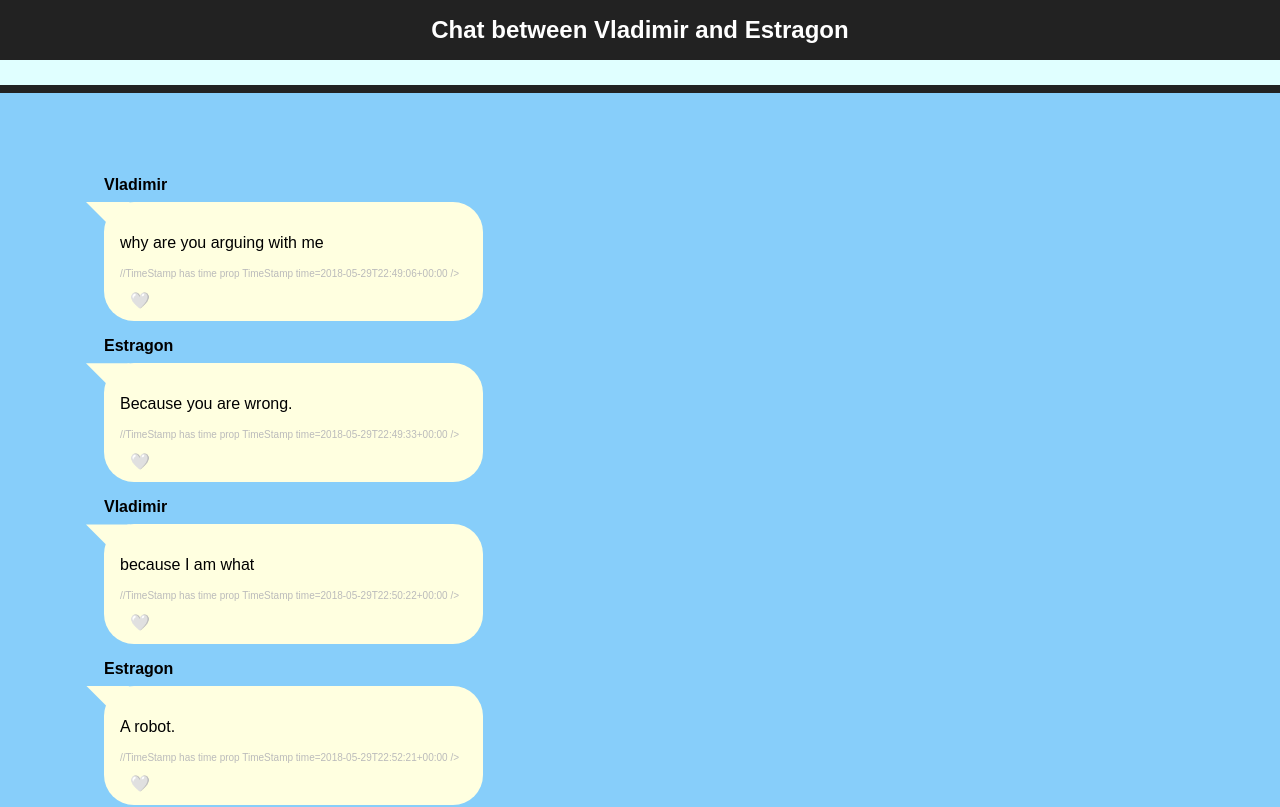
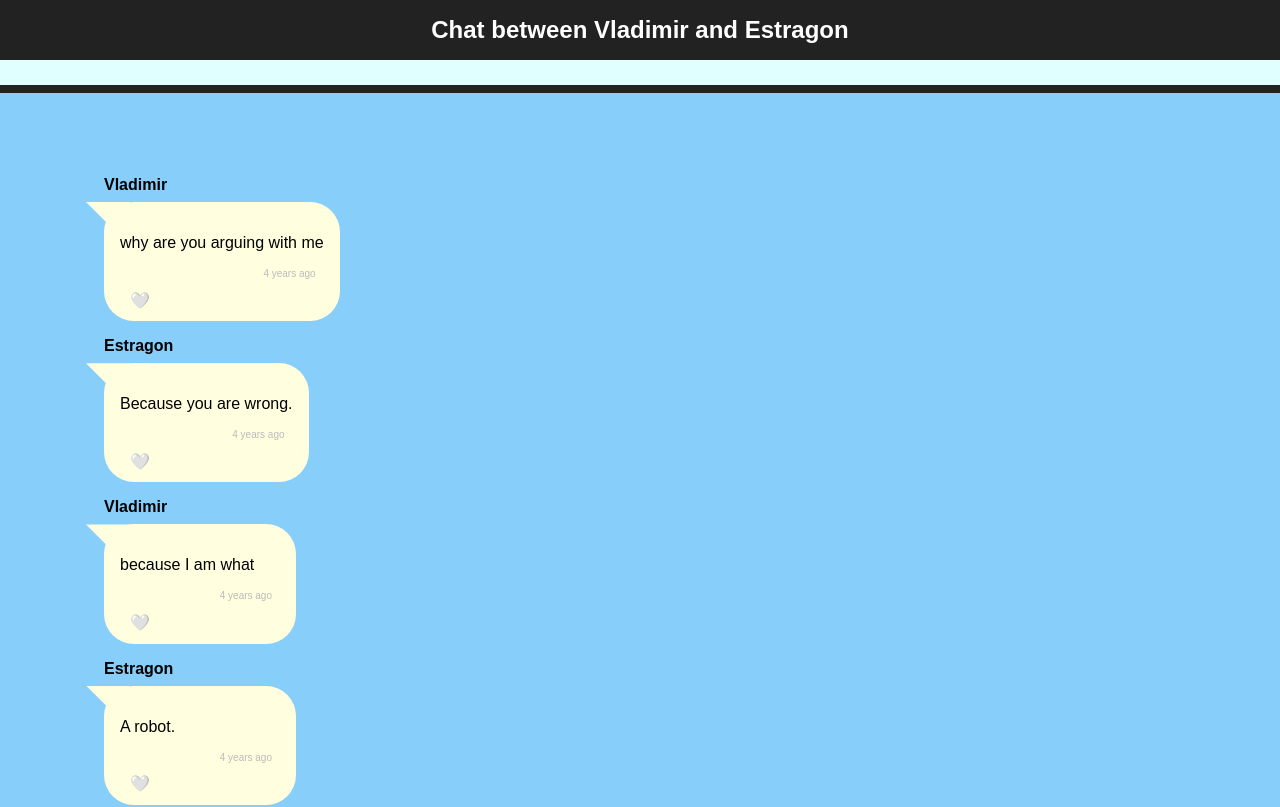
Before and after one commit to AdaGold/react-chatlog, a React (Create React App) app: page / in a window 1280 px wide. Shown: the top 807 px of the page. Built offline with nearby package versions, Linux system fonts and the light colour scheme.

Commit message:
Update: refactored code for errors in prop

```diff
--- a/src/components/ChatEntry.js
+++ b/src/components/ChatEntry.js
@@ -4,6 +4,7 @@ import PropTypes from 'prop-types';
 import TimeStamp from './TimeStamp';
 
 //spread
+//TimeStamp has time prop
 const ChatEntry = ({ updateChat, ...message}) => {
 
   const onLikeClick = () => {
@@ -16,9 +17,7 @@ const ChatEntry = ({ updateChat, ...message}) => {
       <h2 className="entry-name">{message.sender}</h2>
       <section className="entry-bubble">
         <p>{message.body}</p>
-        <p className="entry-time">
-          //TimeStamp has time prop
-          TimeStamp time={message.timeStamp} />
+        <p className="entry-time"><TimeStamp time={message.timeStamp} />
         </p>
         <button className="like" onClick={onLikeClick}>{message.liked ? '❤️':'🤍'}
         </button>
```
